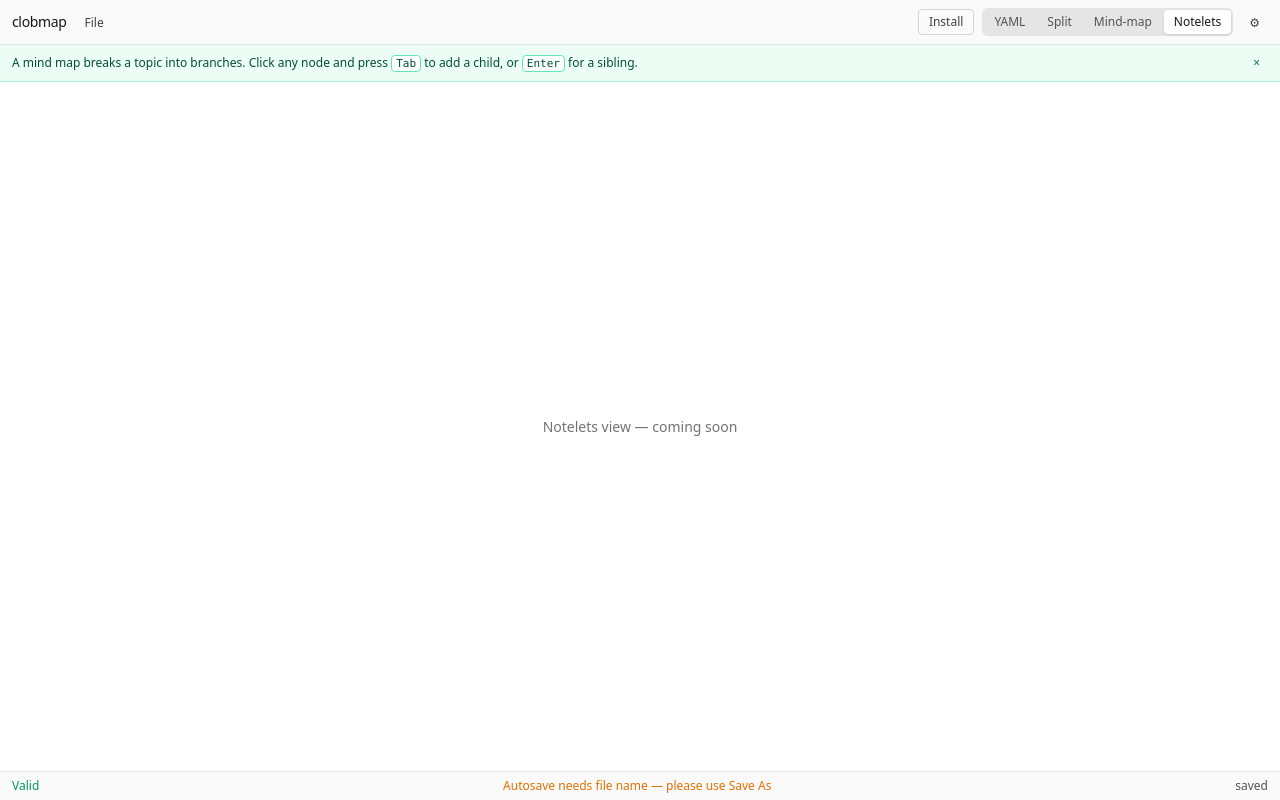
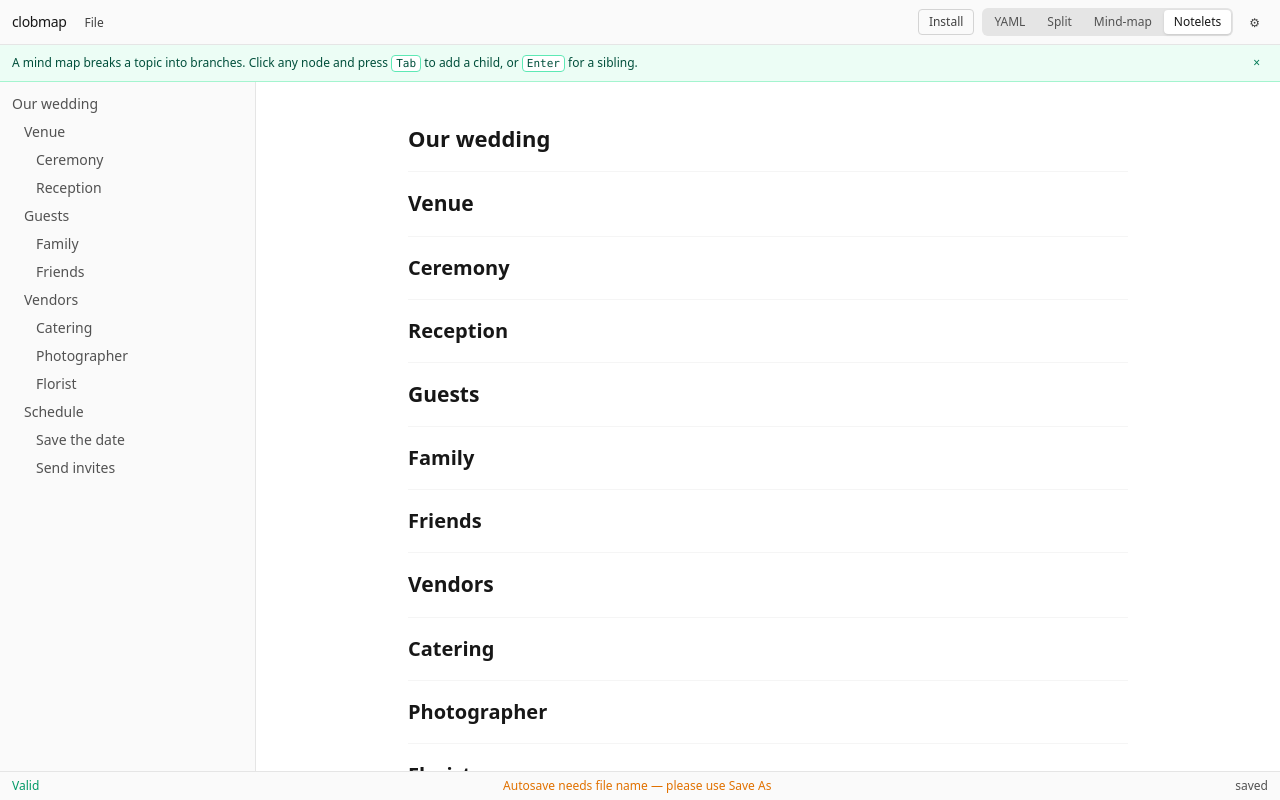
Before and after one commit to clobrate/clobmap, a React (Vite) app: page / in a window 1280 px wide. Both pictures are taken after a click on the tab "Notelets". Built offline with nearby package versions, Linux system fonts and the light colour scheme.

Commit message:
notelets 1.1

```diff
--- a/src/components/Notelets.tsx
+++ b/src/components/Notelets.tsx
@@ -1,13 +1,128 @@
+import { useCallback, useMemo, useRef } from "react";
+import { useDocumentStore } from "../store/document";
+import { useUIStore } from "../store/ui";
+import { flattenPages, type PageEntry } from "../lib/notelets";
+import { strings } from "../i18n/strings";
+
 /**
- * Notelets — the notebook view of a document (notes-as-pages with a tree
- * sidebar). This is the Phase 0 scaffold: the view is selectable and
- * routable, but the notebook itself is built in later phases. See
- * docs/notelets/ for the plan.
+ * Notelets — the notebook view (notes-as-pages with a tree sidebar). This is
+ * the Phase 1 · Work-item-1 container: it owns the two-pane layout, the
+ * flattened page list, and the click-to-scroll wiring. The sidebar rows and
+ * page bodies are intentionally minimal stubs here — they get their own
+ * components (NoteletsSidebar / NoteletsPage) and real markdown rendering in
+ * work items 2 and 3. See docs/notelets/notelets-phase1-implementation-plan.md.
  */
 export function Notelets() {
+  const parsedDoc = useDocumentStore((s) => s.parsedDoc);
+  const scrollRef = useRef<HTMLDivElement>(null);
+
+  // Scroll a page into view within the notebook column. Click-to-scroll is a
+  // container concern; scroll-spy (the reverse direction) arrives in item 4.
+  const scrollToPage = useCallback((id: string): void => {
+    const container = scrollRef.current;
+    if (!container) return;
+    const el = container.querySelector<HTMLElement>(`[data-page-id="${CSS.escape(id)}"]`);
+    el?.scrollIntoView({ block: "start", behavior: "smooth" });
+  }, []);
+
+  const pages = useMemo(
+    () => (parsedDoc ? flattenPages(parsedDoc.root) : []),
+    [parsedDoc],
+  );
+
+  if (!parsedDoc || pages.length === 0) {
+    return <NoteletsEmptyState />;
+  }
+
   return (
-    <div className="flex h-full items-center justify-center text-sm text-neutral-500">
-      Notelets view — coming soon
+    <div className="flex h-full min-h-0">
+      <aside
+        aria-label={strings.notelets.tableOfContents}
+        className="w-64 shrink-0 overflow-auto border-r border-neutral-200 bg-neutral-50 py-2 dark:border-neutral-800 dark:bg-neutral-900"
+      >
+        <SidebarStub pages={pages} onNavigate={scrollToPage} />
+      </aside>
+      <div ref={scrollRef} className="min-w-0 flex-1 overflow-auto">
+        <div className="mx-auto max-w-3xl px-6 py-6">
+          {pages.map((p) => (
+            <PageStub key={p.node.id} page={p} />
+          ))}
+        </div>
+      </div>
     </div>
   );
 }
+
+function NoteletsEmptyState() {
+  return (
+    <div className="flex h-full items-center justify-center px-6 text-center text-sm text-neutral-500">
+      {strings.notelets.empty}
+    </div>
+  );
+}
+
+/**
+ * TEMPORARY sidebar — a flat, indented list of every page. Replaced by
+ * NoteletsSidebar (tree roles, selection highlight) in work item 2.
+ */
+function SidebarStub({
+  pages,
+  onNavigate,
+}: {
+  pages: PageEntry[];
+  onNavigate: (id: string) => void;
+}) {
+  const selectedNodeId = useUIStore((s) => s.selectedNodeId);
+  const setSelected = useUIStore((s) => s.setSelected);
+  return (
+    <ul className="text-sm">
+      {pages.map(({ node, depth }) => {
+        const active = node.id === selectedNodeId;
+        return (
+          <li key={node.id}>
+            <button
+              type="button"
+              onClick={() => {
+                setSelected(node.id);
+                onNavigate(node.id);
+              }}
+              style={{ paddingLeft: `${depth * 12 + 12}px` }}
+              className={
+                "block w-full truncate py-1 pr-2 text-left " +
+                (active
+                  ? "bg-neutral-200 font-medium text-neutral-900 dark:bg-neutral-800 dark:text-neutral-50"
+                  : "text-neutral-600 hover:bg-neutral-100 hover:text-neutral-900 dark:text-neutral-400 dark:hover:bg-neutral-800/60 dark:hover:text-neutral-200")
+              }
+            >
+              {node.text || " "}
+            </button>
+          </li>
+        );
+      })}
+    </ul>
+  );
+}
+
+/**
+ * TEMPORARY page — heading + raw notes text. Replaced by NoteletsPage
+ * (shared loadNotes + useMarkdownHtml rendering, message banner, sidecar
+ * handling) in work item 3.
+ */
+function PageStub({ page }: { page: PageEntry }) {
+  const { node, depth } = page;
+  return (
+    <section data-page-id={node.id} className="scroll-mt-4 border-b border-neutral-100 py-4 last:border-0 dark:border-neutral-800/60">
+      <h2
+        className="font-semibold text-neutral-900 dark:text-neutral-100"
+        style={{ fontSize: `${Math.max(15, 22 - depth)}px` }}
+      >
+        {node.text}
+      </h2>
+      {node.notes ? (
+        <p className="mt-2 whitespace-pre-wrap text-sm text-neutral-600 dark:text-neutral-400">
+          {node.notes}
+        </p>
+      ) : null}
+    </section>
+  );
+}
--- a/src/i18n/strings.ts
+++ b/src/i18n/strings.ts
@@ -18,6 +18,10 @@ export const strings = {
     mindmap: "Mind-map",
     notelets: "Notelets",
     cycleHint: "Cycle view (YAML → Split → Mind-map → Notelets)",
+  },
+  notelets: {
+    empty: "Nothing to show yet — add nodes to see them as notebook pages.",
+    tableOfContents: "Table of contents",
   },
   file: {
     menu: "File",
```
Also changed, not shown: 2 other files (tests, documents, lock files or other folders).
